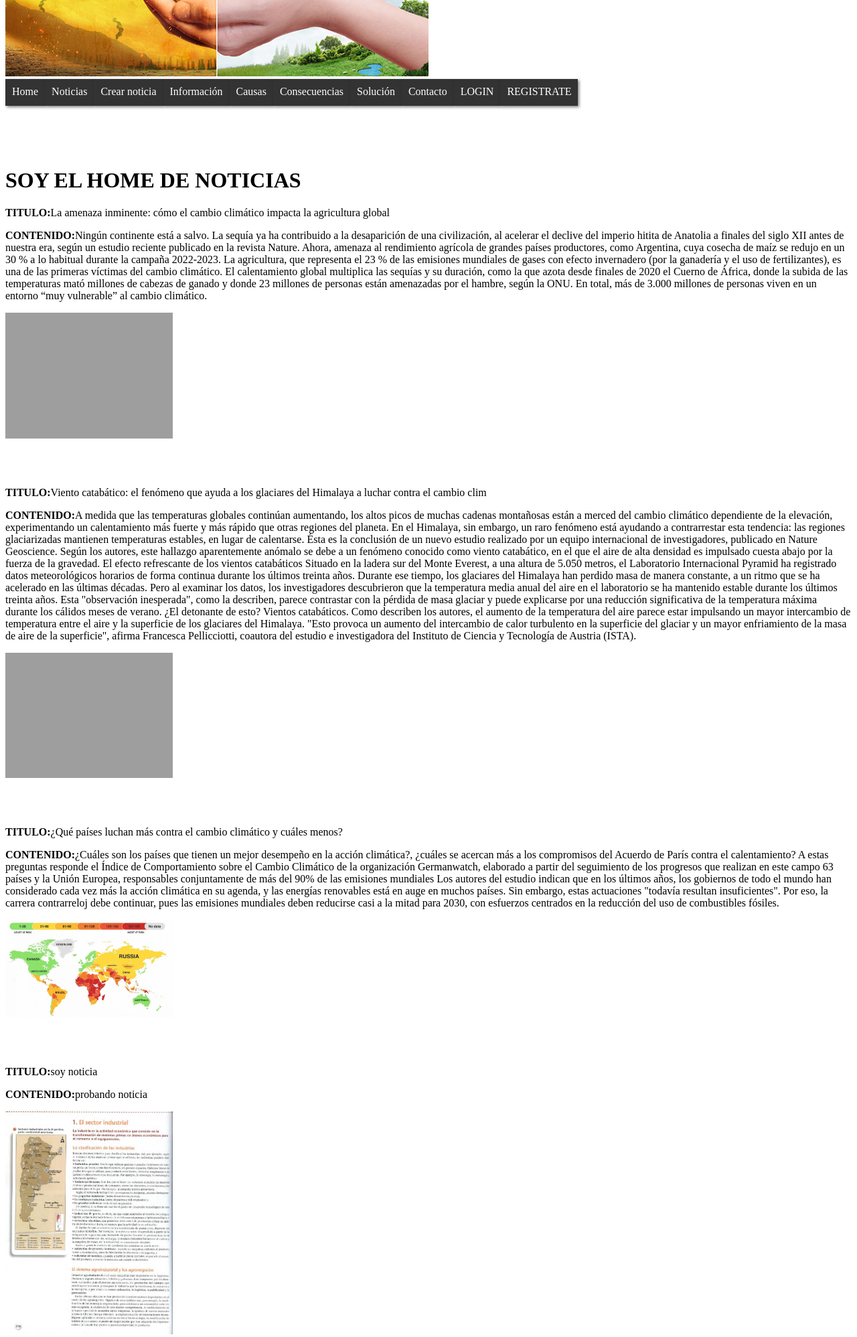
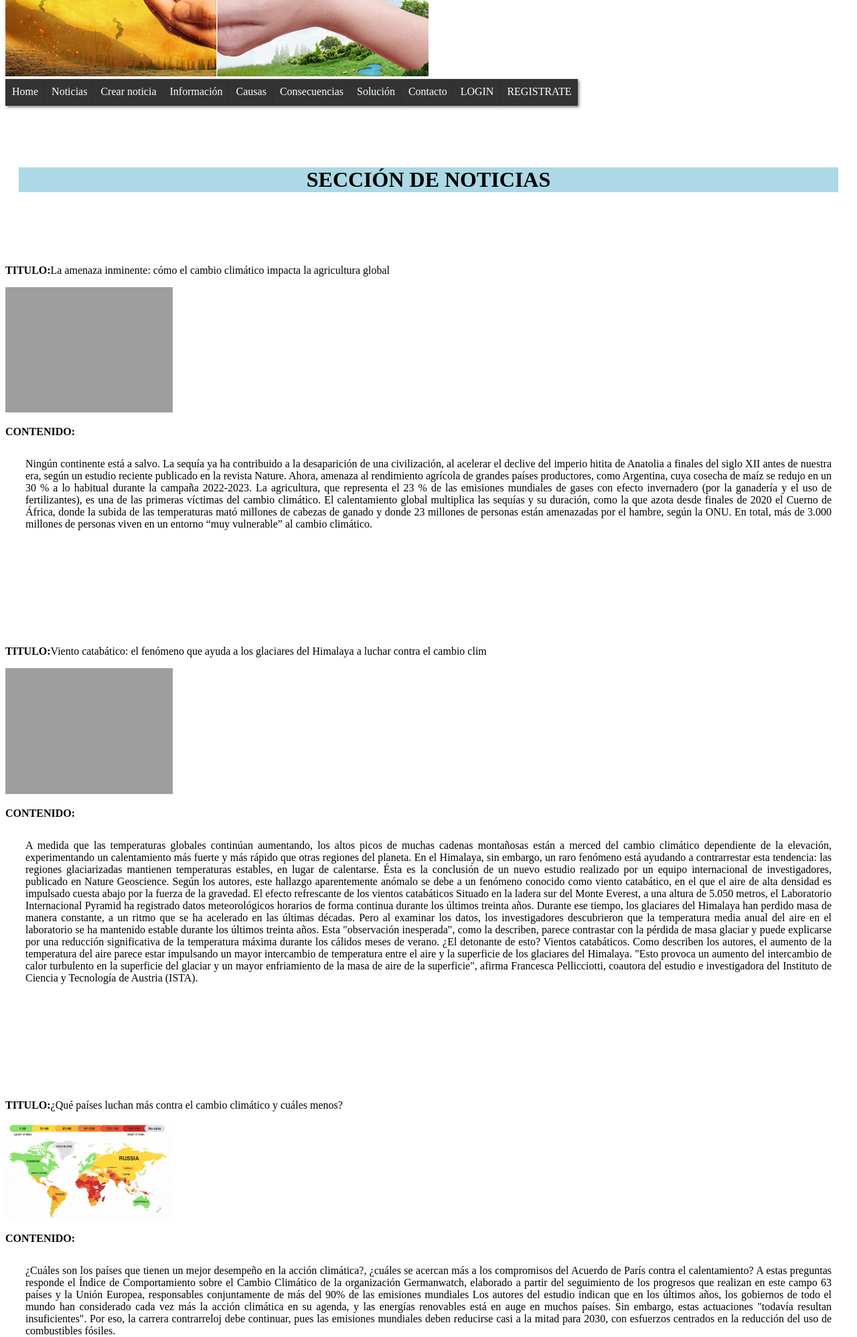
Before and after one commit to pablopassero/proyectoFinalBlog, a Django app: page /noticias/ in a window 1280 px wide. Shown: the part 356-2353 px from the top of the page at 67% size. Run offline with Django 3.2, Linux system fonts and the light colour scheme; data comes from the database, SQL or seed files in the repository; both versions use the stored data as it was after the commit; grey boxes are pictures that could not be loaded.

Commit message:
mejora visual noticias-crear noticias

```diff
--- a/template/causas/home_causas.html
+++ b/template/causas/home_causas.html
@@ -38,4 +38,5 @@
 		Extraído de distintas fuentes de la ONU.
 		<br><br><br>
 		<footer style="text-align: center; background-color: lightblue; margin: 20px;"><h3>Informatorio</h3></footer>
+		<br><br><br>
 {% endblock contenido %}
--- a/template/consecuencias/home_consecuencias.html
+++ b/template/consecuencias/home_consecuencias.html
@@ -39,4 +39,5 @@ El cambio climático aumenta los factores que llevan y mantienen a la gente en l
 Extraído de distintas fuentes de la ONU.
 <br><br><br>
 <footer style="text-align: center; background-color: lightblue; margin: 20px;"><h3>Informatorio</h3></footer>
+<br><br><br>
 {% endblock contenido %}
--- a/template/noticias/cargar_noticia.html
+++ b/template/noticias/cargar_noticia.html
@@ -7,4 +7,6 @@
         {{form.as_p}}
         <p><input type="submit" value="Confirmar"></p>
         </form>
+        <br><br><br><br>
+        <footer style="text-align: center; background-color: lightblue; margin: 20px;"><h3>Informatorio</h3></footer>
 {% endblock contenido %}
--- a/template/noticias/home_noticias.html
+++ b/template/noticias/home_noticias.html
@@ -2,17 +2,20 @@
 
 
 {% block contenido %}
-	<h1>SOY EL HOME DE NOTICIAS</h1>
-
+<b><h1 style="text-align: center; background-color: lightblue; text-justify: inter-word; margin: 20px;">SECCIÓN DE NOTICIAS</h1></b>
+<br><br><br><br>
 	{{fecha}}
 
 	{% for n in noticias %}
 	<div>
 		<p><strong>TITULO:</strong>{{n.titulo}}</p>
-		<p><strong>CONTENIDO:</strong>{{n.contenido}}</p>
 		<p><img src="{{n.imagen.url}}" width="250px"></p>
+		<p><strong>CONTENIDO:</strong><p style="text-align: justify; margin: 30px;">{{n.contenido}}</p>
+
 	</a>
 		</div> <br><br>
-
+<br><br><br><br><br>
 	{% endfor %}
+	<footer style="text-align: center; background-color: lightblue; margin: 20px;"><h3>Informatorio</h3></footer>
+	<br><br><br>
 {% endblock contenido %}
--- a/template/solucion/home_solucion.html
+++ b/template/solucion/home_solucion.html
@@ -25,5 +25,5 @@ La segunda categoría es la de las soluciones colectivas, es decir, las acciones
 
 Como podemos ver, existen muchas soluciones posibles para hacer frente al cambio climático, pero todas ellas requieren de nuestra voluntad, nuestra implicación y nuestra cooperación. Solo así podremos garantizar un futuro mejor para nosotros y para las generaciones venideras.<br><br>
 <footer style="text-align: center; background-color: lightblue; margin: 20px;"><h3>Informatorio</h3></footer>
-
+<br><br><br>
 {% endblock contenido %}
```
Also changed, not shown: media/noticias/1.jpg (added), proyectofinal/db.sqlite3.
